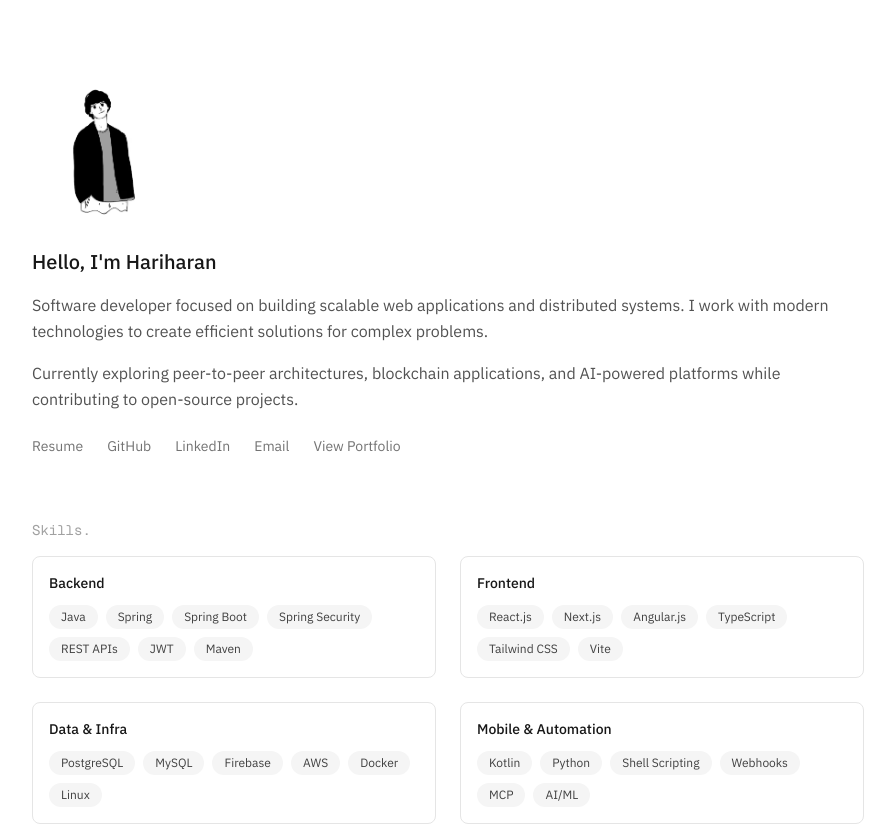
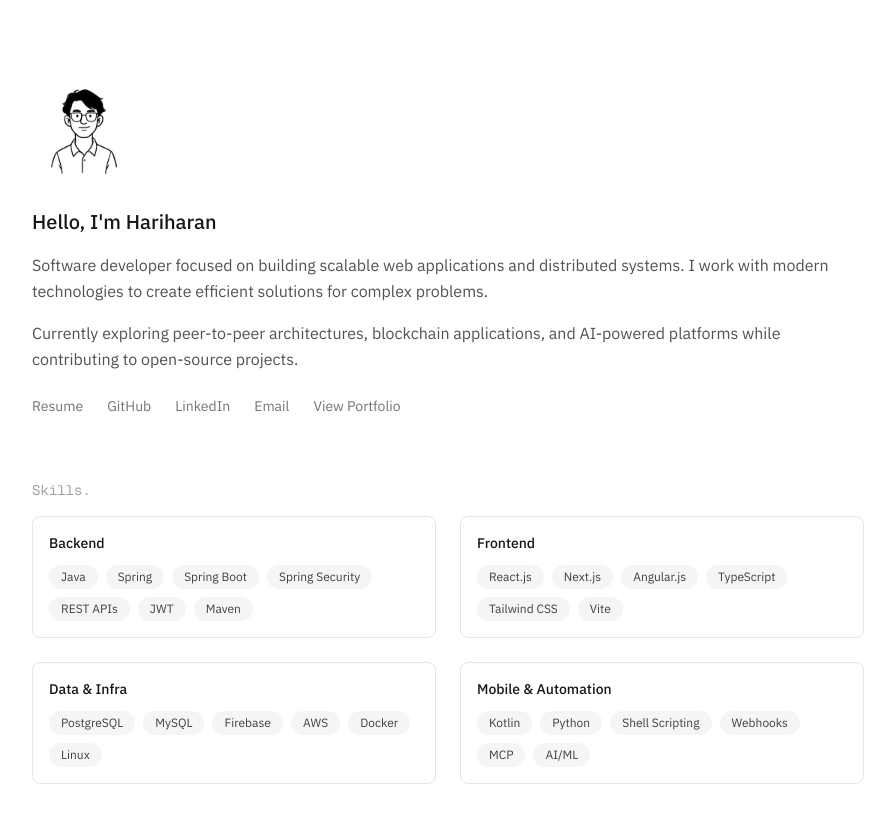
Before and after one commit to hariharan9572/portfolio, a Next.js app: page / in a window 1280 px wide. Shown: the top 826 px of the page, without its empty margins (192-1087 px from the left). Built offline with nearby package versions, Linux system fonts and the light colour scheme.

Commit message:
restore avatar

```diff
--- a/app/components/sections/header-section.tsx
+++ b/app/components/sections/header-section.tsx
@@ -18,7 +18,7 @@ export default function HeaderSection() {
         variants={itemVariants}
       >
         <motion.div
-          className="flex h-36 w-36 items-center justify-center overflow-hidden rounded-full"
+          className="w-26 h-26 rounded-full flex items-center justify-center"
           whileHover={{ scale: 1.05 }}
           transition={{ type: 'spring', stiffness: 300, damping: 20 }}
         >
@@ -26,13 +26,13 @@ export default function HeaderSection() {
             <Image
               src={personalInfo.profileImage}
               alt={personalInfo.name}
-              width={144}
-              height={144}
-              className="h-36 w-36 rounded-full object-cover object-top"
+              width={96}
+              height={96}
+              className="w-24 h-24 rounded-full"
               priority
             />
           ) : (
-            <div className="flex h-36 w-36 items-center justify-center rounded-full border border-neutral-200 bg-neutral-100 text-4xl font-semibold text-neutral-700">
+            <div className="w-24 h-24 rounded-full border border-neutral-200 bg-neutral-100 text-neutral-700 flex items-center justify-center text-3xl font-semibold">
               H
             </div>
           )}
--- a/app/data/resume-data.ts
+++ b/app/data/resume-data.ts
@@ -9,7 +9,7 @@ export const resumeData: ResumeData = {
       "Software developer focused on building scalable web applications and distributed systems. I work with modern technologies to create efficient solutions for complex problems.",
       "Currently exploring peer-to-peer architectures, blockchain applications, and AI-powered platforms while contributing to open-source projects."
     ],
-    profileImage: "/avatar.avif"
+    profileImage: "/dp.webp"
   },
   socialLinks: [
     {
```
